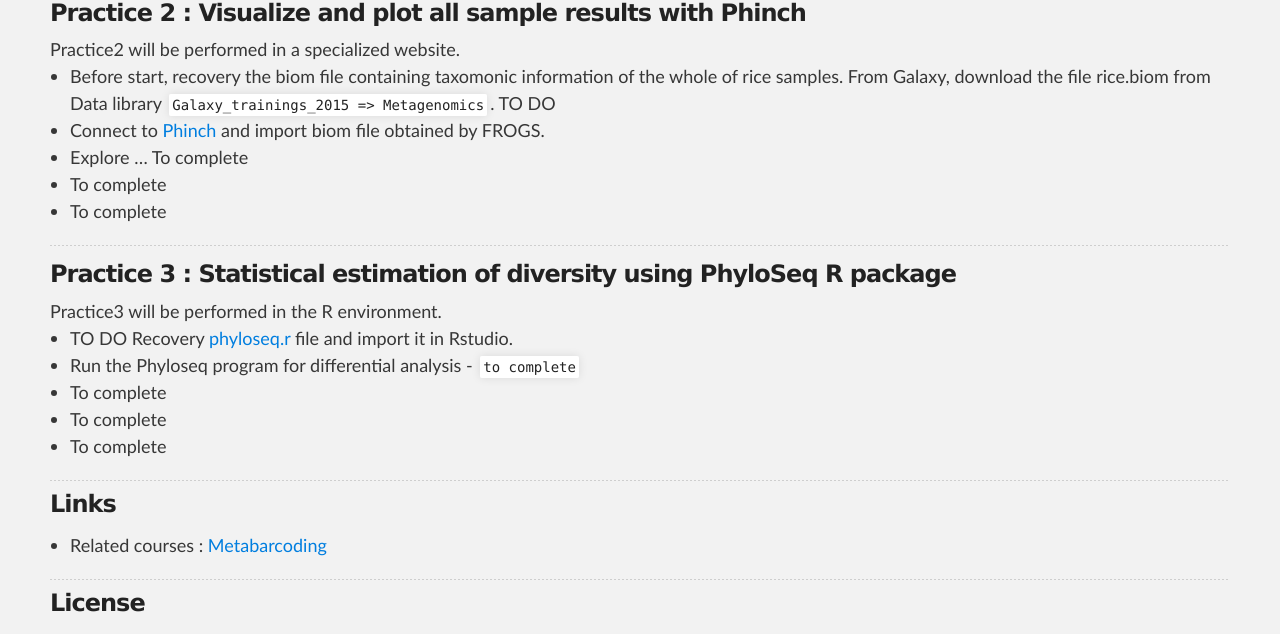
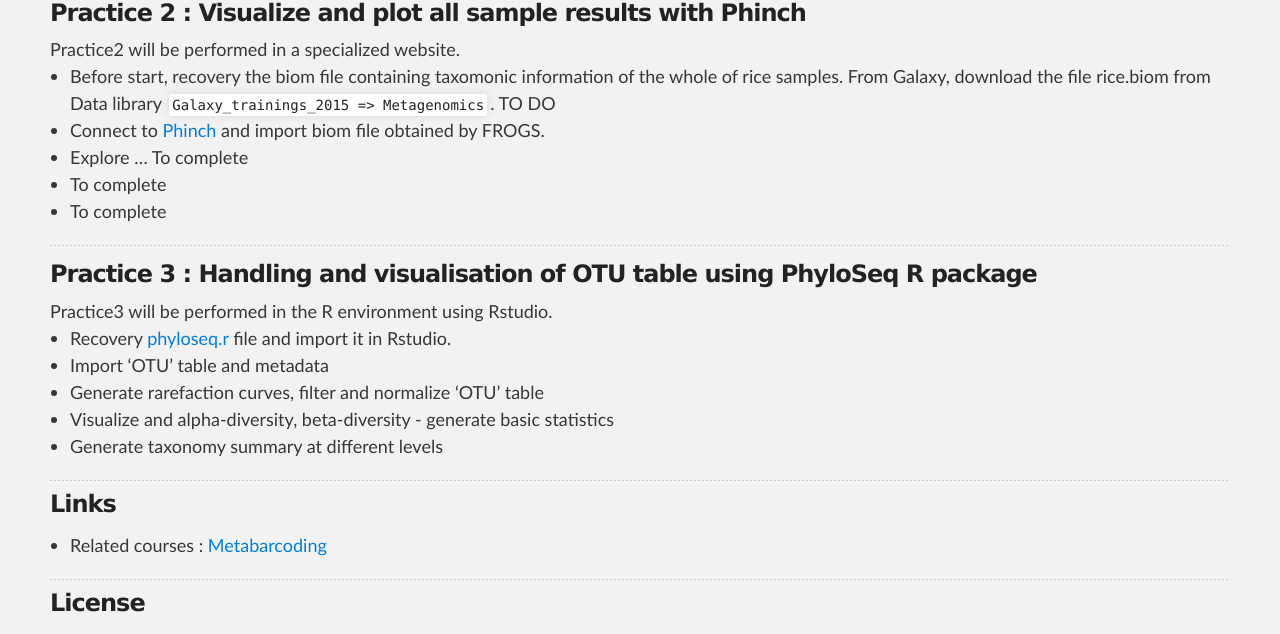
Before and after one commit to SouthGreenPlatform/trainings, a Jekyll site: the page built from _pages/linux/metabarcoding_practices.md, in a window 1280 px wide and 900 px high, scrolled down 2058 px, cut to the strip 0-634 px from the top of the window. Built offline with Jekyll 4.4.1, drawn with Linux system fonts in a browser that asks for light colours; nearby versions of some CDN libraries; some of the changed text lies outside the part shown.

Commit message:
add phyloseq information

```diff
--- a/_pages/linux/metabarcoding_practices.md
+++ b/_pages/linux/metabarcoding_practices.md
@@ -20,7 +20,7 @@ description: Metabarcoding Practice page
 <!-- TOC depthFrom:2 depthTo:2 withLinks:1 updateOnSave:1 orderedList:0 -->
 * [Practice 1: Obtaining an OTU table with FROGS in Galaxy](#practice-1)
 * [Practice 2: Visualizing and plotting all sample results with Phinch](#practice-2)
-* [Practice 3: Statistical analysis of diversity using PhyloSeq R package](#practice-3)
+* [Practice 3: Handling and visualisation of OTU table using PhyloSeq R package](#practice-3)
 * [Links](#links)
 * [License](#license)
 
@@ -106,13 +106,14 @@ From Galaxy, download  the file rice.biom from Data library `Galaxy_trainings_20
 
 
 <a name="practice-3"></a>
-### Practice 3 : Statistical estimation of diversity using PhyloSeq R package
-<td>Practice3 will be performed in the R environment.</td>
-* TO DO  Recovery [phyloseq.r](https://southgreenplatform.github.io/trainings/files/phyloseq.r) file and import it in Rstudio.
-* Run the Phyloseq program for differential analysis - `to complete`
-* To complete
-* To complete
-* To complete
+### Practice 3 : Handling and visualisation of OTU table using PhyloSeq R package
+<td>Practice3 will be performed in the R environment using Rstudio.</td>
+* Recovery [phyloseq.r](https://southgreenplatform.github.io/trainings/files/phyloseq.r) file and import it in Rstudio.
+* Import ‘OTU’ table and metadata
+* Generate rarefaction curves, filter and normalize ‘OTU’ table
+* Visualize and alpha-diversity, beta-diversity - generate basic statistics
+* Generate taxonomy summary at different levels
+
 
 -----------------------
 
```
Also changed, not shown: _pages/metabarcoding.md (+2 -1 lines), 2 other files.
